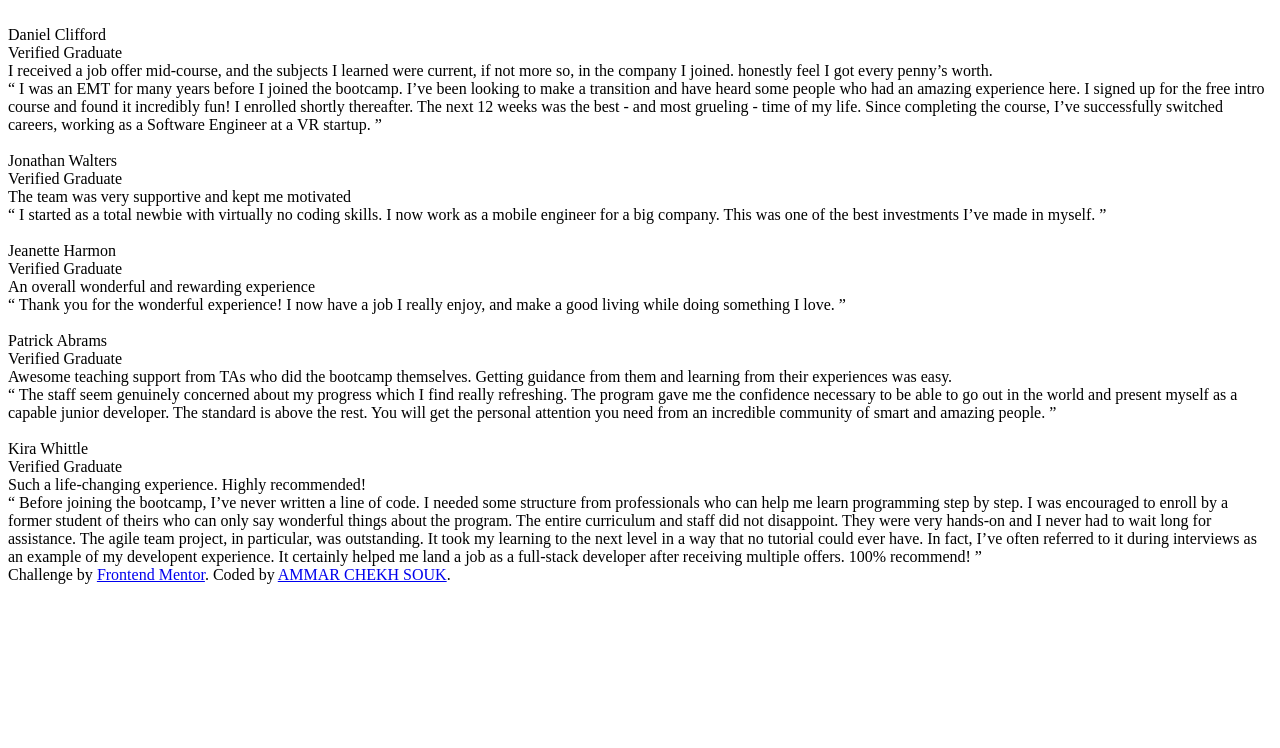
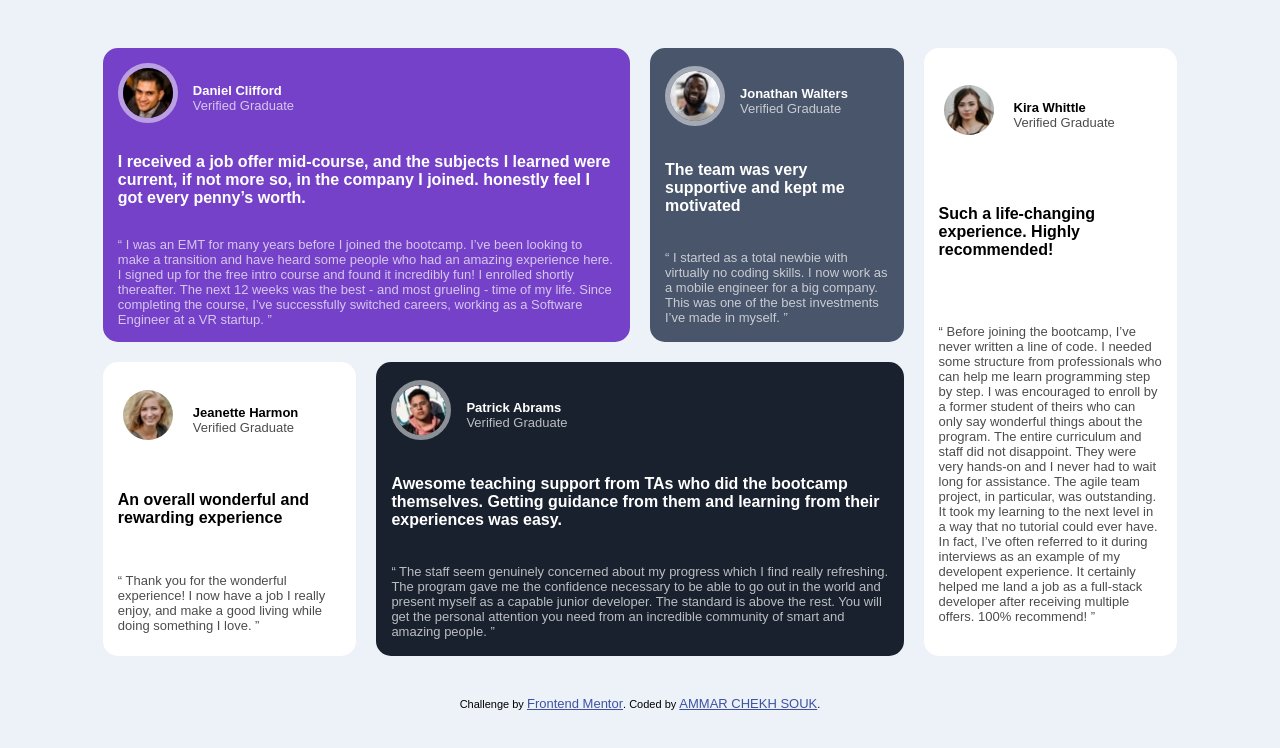
Before and after one commit to AmmarChS/gride, a plain HTML site: page index.html in a window 1280 px wide. Drawn offline with Linux system fonts and the light colour scheme; the site is published under a folder, as on GitHub Pages, so addresses that start at the root find nothing.

Commit message:
Update index.html

```diff
--- a/index.html
+++ b/index.html
@@ -12,7 +12,7 @@
       href="./images/favicon-32x32.png"
     />
 
-    <link rel="stylesheet" href="/style.css">
+    <link rel="stylesheet" href="./style.css">
 
     <title>Frontend Mentor | [Challenge Name Here]</title>
 
@@ -21,7 +21,7 @@
   <body>
     <div class="base-container">
       <div class="single-container d">
-        <img src="/images/image-daniel.jpg" alt="" />
+        <img src="./images/image-daniel.jpg" alt="" />
         <div class="single-title"><div class="name">Daniel Clifford</div>
         <div class="jop">Verified Graduate</div></div>
         <div class="main-p">
@@ -40,7 +40,7 @@
         </div>
       </div>
       <div class="single-container jo">
-        <img src="/images/image-jonathan.jpg" alt="" />
+        <img src="./images/image-jonathan.jpg" alt="" />
         <div class="single-title"><div class="name">Jonathan Walters</div>
         <div class="jop">Verified Graduate</div></div>
         <div class="main-p">The team was very supportive and kept
@@ -51,7 +51,7 @@
       </div>
 
       <div class="single-container je">
-        <img src="/images/image-jeanette.jpg" alt="" />
+        <img src="./images/image-jeanette.jpg" alt="" />
         <div class="single-title"><div class="name">Jeanette Harmon</div>
         <div class="jop">Verified Graduate</div></div>
         <div class="main-p">An
@@ -61,7 +61,7 @@
           doing something I love. ”</div>
       </div>
       <div class="single-container pa">
-        <img src="/images/image-patrick.jpg" alt="" />
+        <img src="./images/image-patrick.jpg" alt="" />
         <div class="single-title"><div class="name">Patrick Abrams</div>
         <div class="jop">Verified Graduate</div></div>
         <div class="main-p">Awesome teaching
@@ -76,7 +76,7 @@
       </div>
 
       <div class="single-container ki">
-        <img src="/images/image-kira.jpg" alt="" />
+        <img src="./images/image-kira.jpg" alt="" />
         <div class="single-title"><div class="name">Kira Whittle</div>
 
         <div class="jop">Verified Graduate</div></div>
```
